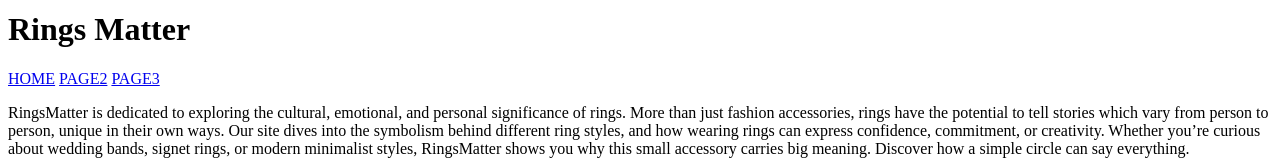
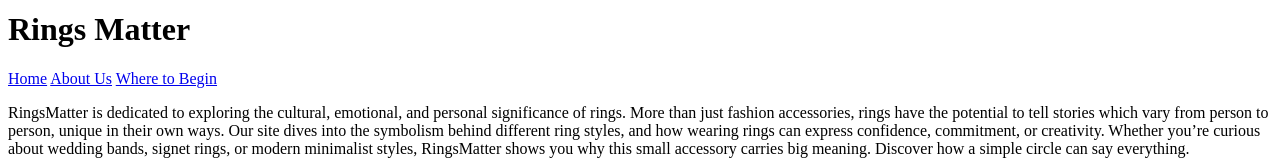
Before and after one commit to Leone2004/WDD130-Sanderson, a plain HTML site: page index.html in a window 1280 px wide. Shown: the part 474-634 px from the top of the page. Drawn offline with Linux system fonts and the light colour scheme.

Commit message:
Update index.html

```diff
--- a/index.html
+++ b/index.html
@@ -11,9 +11,9 @@
     <img src="/images/Logo.png" alt="The Rings Matter Logo">
     <h1>Rings Matter</h1>
     <nav>
-        <a href="Home">HOME</a>
-        <a href="Page2">PAGE2</a>
-        <a href="Page3">PAGE3</a>
+        <a href="index.html">Home</a>
+        <a href="aboutus.html">About Us</a>
+        <a href="Page3">Where to Begin</a>
     </nav>
 </header>
 
```
